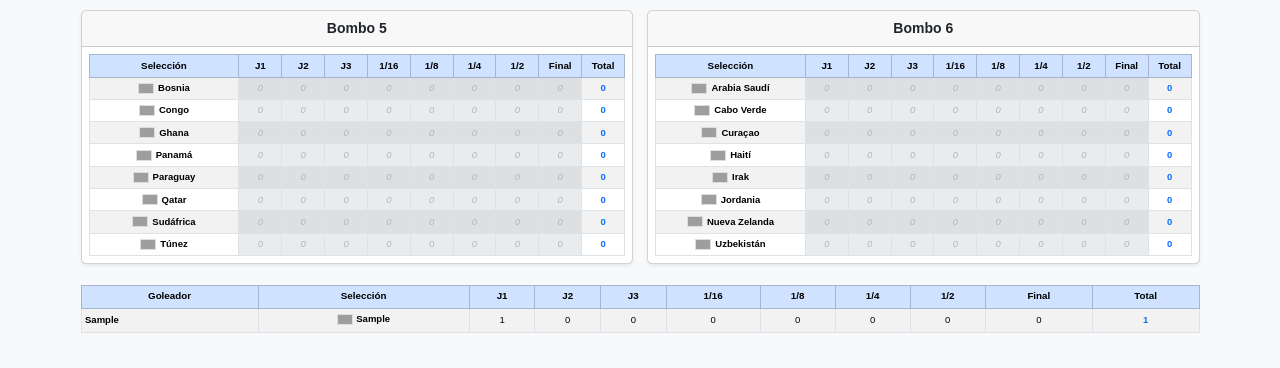
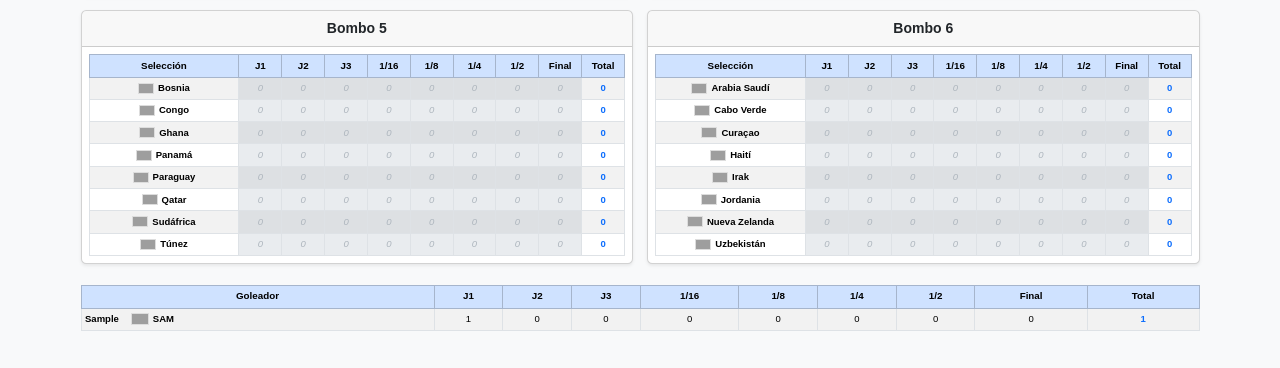
Before and after one commit to jonathangarcifr/EuroMundialPorra, a Django app: page /puntuaciones/ in a window 1280 px wide. Shown: the part 637-1005 px from the top of the page. After the commit the page ends 968 px from the top, so only its background shows below. Run offline with Django 5.2, Linux system fonts and the light colour scheme; tables that the repository leaves empty hold one stand-in row (values such as "Sample post"); grey boxes are pictures that could not be loaded.

Commit message:
mejora visualizacion movil v3

```diff
--- a/apuestas/templates/apuestas/base.html
+++ b/apuestas/templates/apuestas/base.html
@@ -665,6 +665,30 @@
                 display: block !important;
             }
         }
+
+        .puntuaciones-goleador {
+            white-space: nowrap;
+        }
+
+        .goleador-inline {
+            display: flex;
+            align-items: center;
+            gap: 6px;
+            white-space: nowrap;
+        }
+
+        .goleador-inline .equipo-mini {
+            display: flex;
+            align-items: center;
+            gap: 4px;
+        }
+
+        .goleador-inline img {
+            width: 18px;
+            height: 12px;
+            object-fit: cover;
+            border: 1px solid #ddd;
+        }
     </style>
     {% load static %}
 
--- a/apuestas/templates/apuestas/puntuaciones.html
+++ b/apuestas/templates/apuestas/puntuaciones.html
@@ -79,7 +79,6 @@
             <thead class="table-primary">
                 <tr>
                     <th>Goleador</th>
-                    <th>Selección</th>
                     <th>J1</th>
                     <th>J2</th>
                     <th>J3</th>
@@ -95,13 +94,22 @@
             <tbody>
                 {% for item in goleadores %}
                     <tr>
-                        <td class="fw-bold text-start">{{ item.jugador }}</td>
+                        <td class="fw-bold text-start puntuaciones-goleador">
 
-                        <td>
-                            <span class="equipo-mini" title="{{ item.equipo.nombre }}">
-                                <img src="https://flagcdn.com/w20/{{ item.equipo.flag }}.png" alt="{{ item.equipo.nombre }}">
-                                {{ item.equipo.nombre }}
-                            </span>
+                            <div class="goleador-inline">
+                                <span>{{ item.jugador }}</span>
+
+                                <span>    </span>
+
+                                <span class="equipo-mini" title="{{ item.equipo.nombre }}">
+                                    <img
+                                        src="https://flagcdn.com/w20/{{ item.equipo.flag }}.png"
+                                        alt="{{ item.equipo.nombre }}"
+                                    >
+                                    {{ item.equipo.codigo }}
+                                </span>
+                            </div>
+
                         </td>
 
                         <td>{{ item.puntos.J1.valor }}</td>
```
